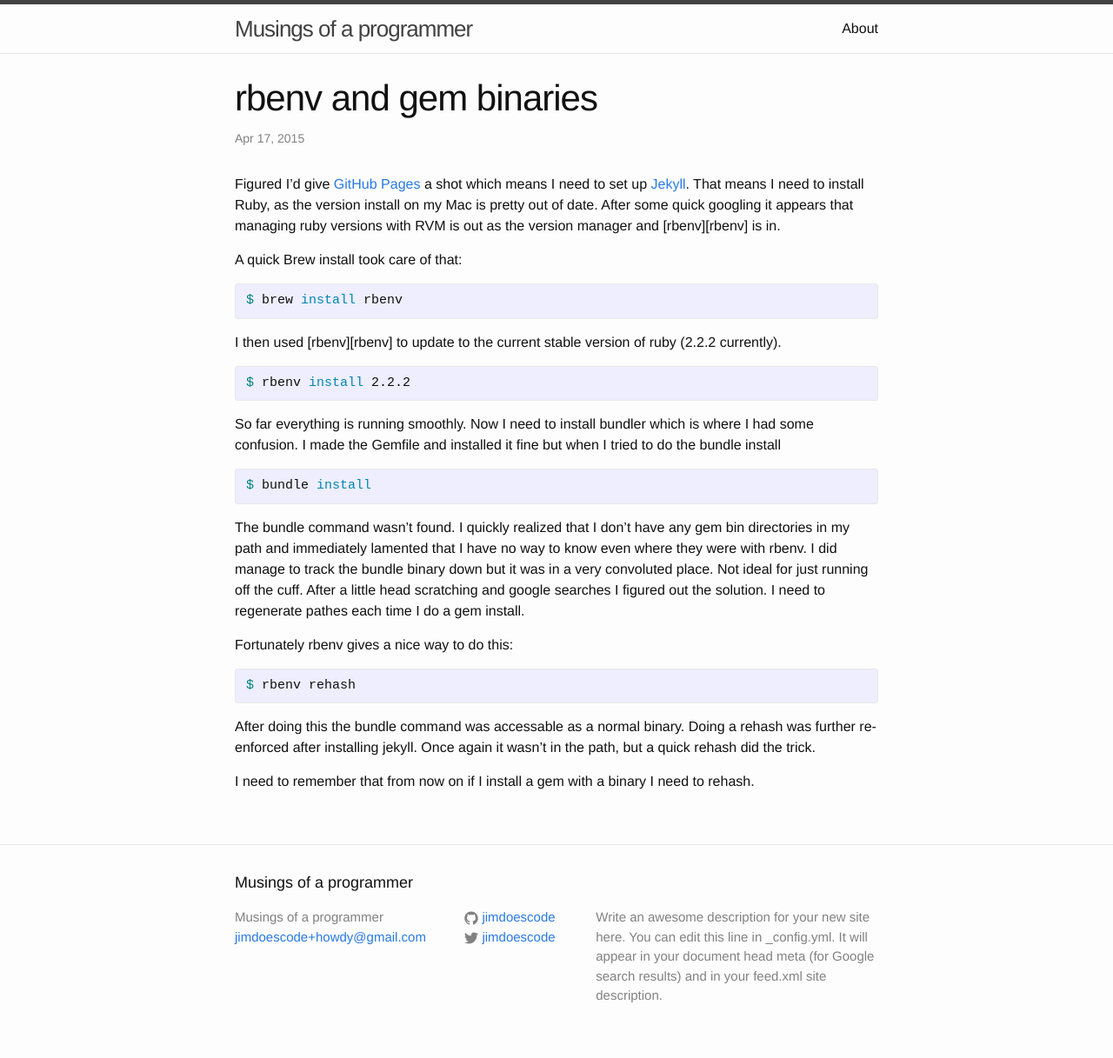
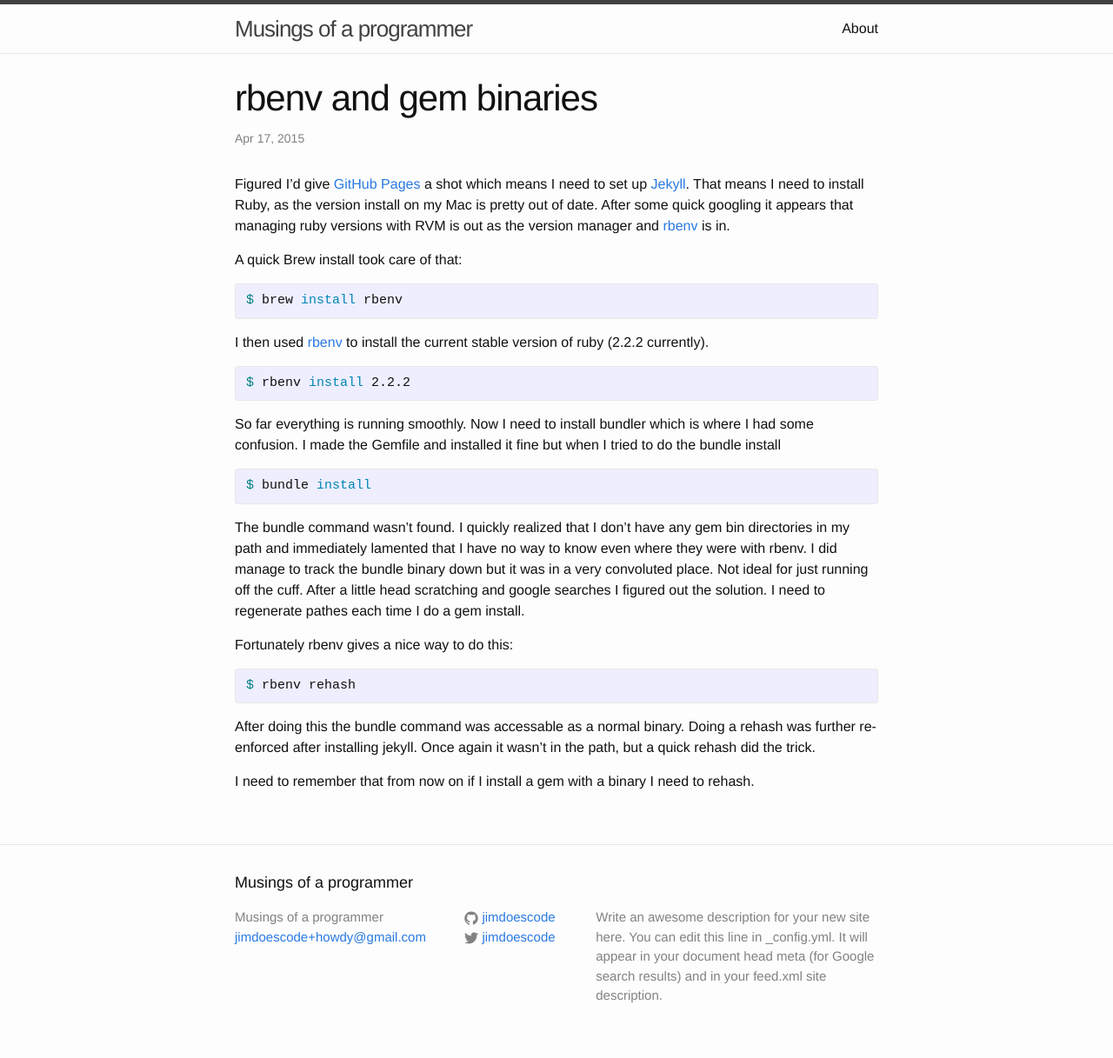
Before and after one commit to jimdoescode/jimdoescode.github.io, a Jekyll site: the page built from _posts/2015-04-17-welcome-to-jekyll.markdown, in a window 1280 px wide. Shown: the whole page at 87% size. Built offline with Jekyll 4.4.1, drawn with Linux system fonts in a browser that asks for light colours.

Commit message:
Updated links and some text

```diff
--- a/_posts/2015-04-17-welcome-to-jekyll.markdown
+++ b/_posts/2015-04-17-welcome-to-jekyll.markdown
@@ -4,14 +4,14 @@
 date:   2015-04-17 17:09:47
 categories: rbenv ruby gem
 ---
-Figured I'd give [GitHub Pages][github-pages] a shot which means I need to set up [Jekyll][jekyll]. That means I need to install Ruby, as the version install on my Mac is pretty out of date. After some quick googling it appears that managing ruby versions with RVM is out as the version manager and [rbenv][rbenv] is in.
+Figured I'd give [GitHub Pages][github-pages] a shot which means I need to set up [Jekyll][jekyll]. That means I need to install Ruby, as the version install on my Mac is pretty out of date. After some quick googling it appears that managing ruby versions with RVM is out as the version manager and [rbenv] is in.
 
 A quick Brew install took care of that:
 {% highlight sh %}
 $ brew install rbenv
 {% endhighlight %}
 
-I then used [rbenv][rbenv] to update to the current stable version of ruby (2.2.2 currently).
+I then used [rbenv] to install the current stable version of ruby (2.2.2 currently).
 {% highlight sh %}
 $ rbenv install 2.2.2
 {% endhighlight %}
```
Also changed, not shown: other parts of _posts/2015-04-17-welcome-to-jekyll.markdown (+1 -1 lines).
